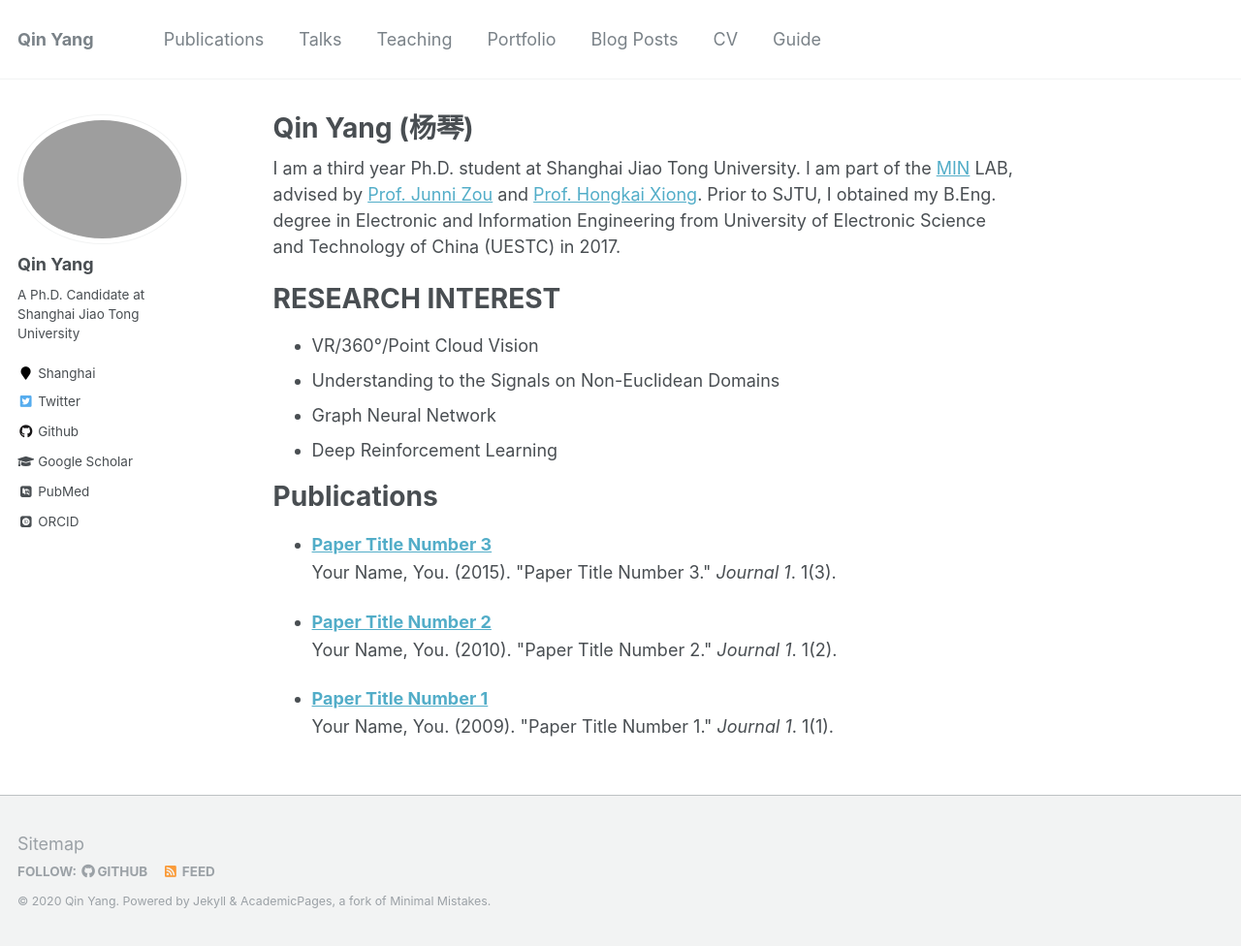
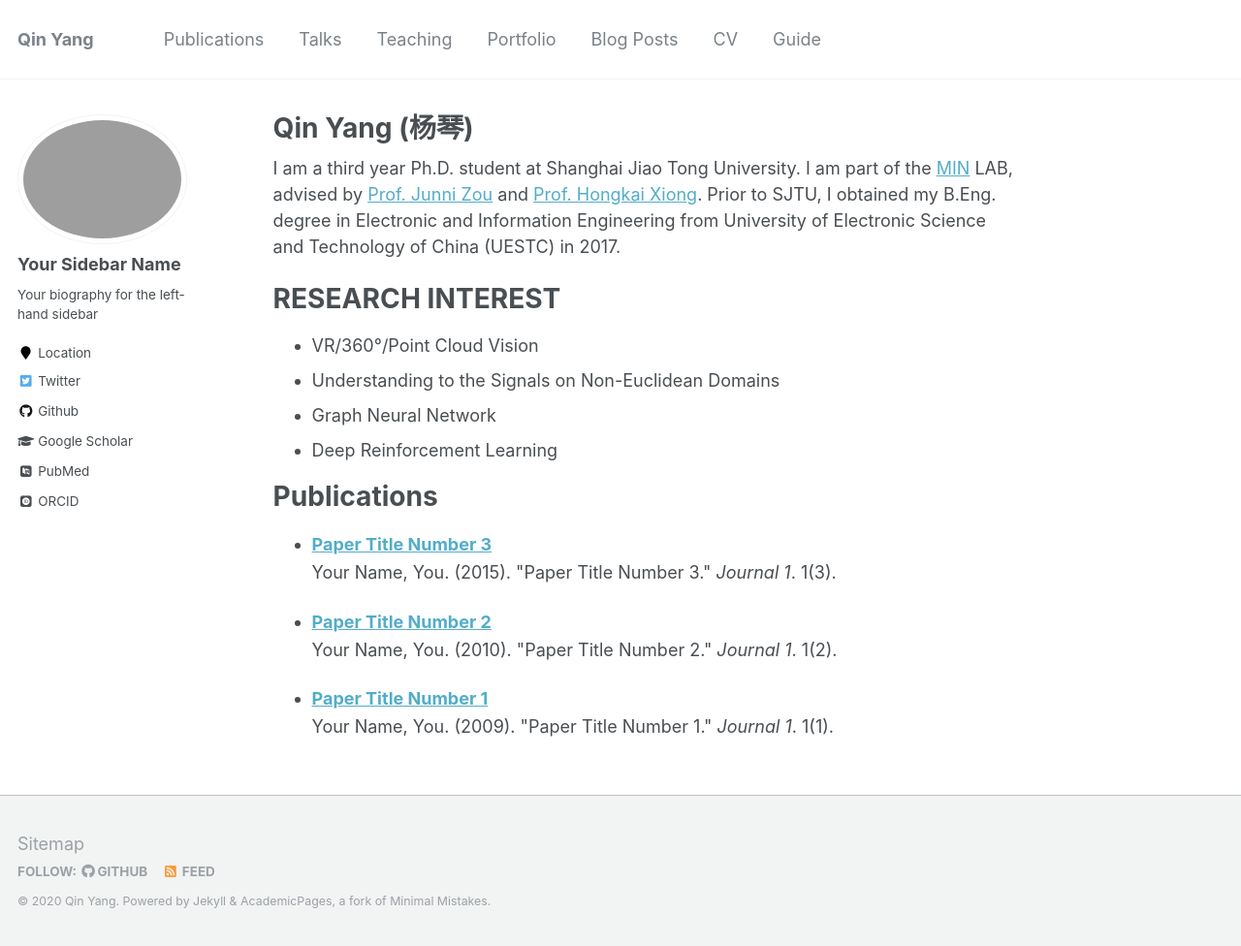
Before and after one commit to QinYang12/QinYang12.github.io, a Jekyll site: the page built from _pages/about.md, in a window 1280 px wide and 976 px high. Shown: the whole window at 97% size. Built offline with Jekyll 4.4.1, drawn with Linux system fonts in a browser that asks for light colours; some web fonts are replaced.

Commit message:
Update _config.yml

```diff
--- a/_config.yml
+++ b/_config.yml
@@ -10,10 +10,10 @@
 title                    : "Qin Yang"
 title_separator          : "-"
 name                     : &name "Qin Yang"
-description              : &description "A Ph.D. Candidate at Shanghai Jiao Tong University"
-url                      : https://QinYang12.github.io # the base hostname & protocol for your site e.g. "https://mmistakes.github.io"
+description              : &description "personal description"
+url                      : https://academicpages.github.io # the base hostname & protocol for your site e.g. "https://mmistakes.github.io"
 baseurl                  : "" # the subpath of your site, e.g. "/blog"
-repository               : "QinYang12.github.io"
+repository               : "academicpages/academicpages.github.io"
 teaser                   :  # filename of teaser fallback teaser image placed in /images/, .e.g. "500x300.png"
 breadcrumbs              : false # true, false (default)
 words_per_minute         : 160
@@ -80,13 +80,13 @@
 
 # Site Author
 author:
-  name             : "Qin Yang"
-  avatar           : "Yangqin.png"
-  bio              : "A Ph.D. Candidate at Shanghai Jiao Tong University"
-  location         : "Shanghai"
+  name             : "Your Sidebar Name"
+  avatar           : "profile.png"
+  bio              : "Your biography for the left-hand sidebar"
+  location         : "Location"
   employer         :
   pubmed           : "https://www.ncbi.nlm.nih.gov/pubmed/?term=john+snow"
-  googlescholar    : "https://scholar.google.com.hk/citations?user=H5R_FaMAAAAJ&hl=zh-CN&oi=sra"
+  googlescholar    : "http://yourfullgooglescholarurl.com"
   email            :
   researchgate     :  # example: "https://www.researchgate.net/profile/yourprofile"
   uri              :
@@ -96,7 +96,7 @@
   flickr           :
   facebook         :
   foursquare       :
-  github           : "QinYang12"
+  github           : "academicpages"
   google_plus      :
   keybase          :
   instagram        :
```
